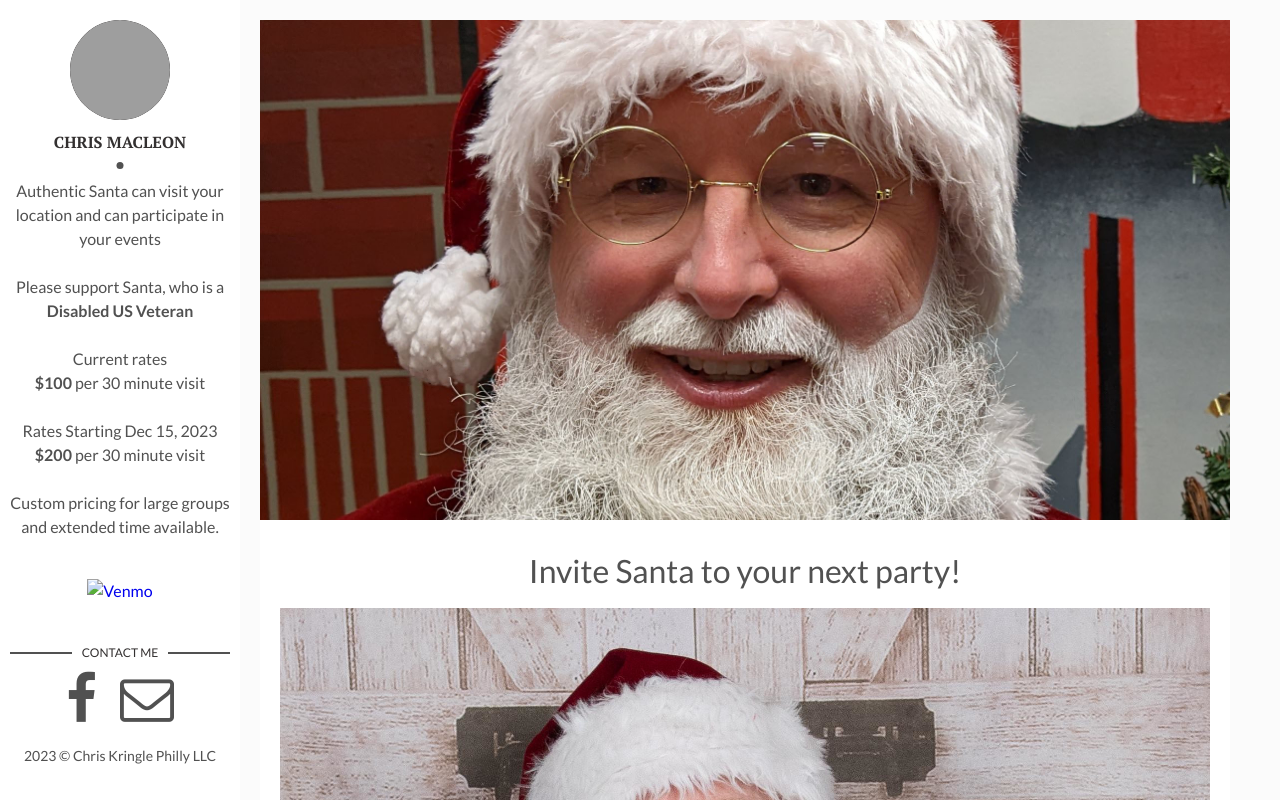
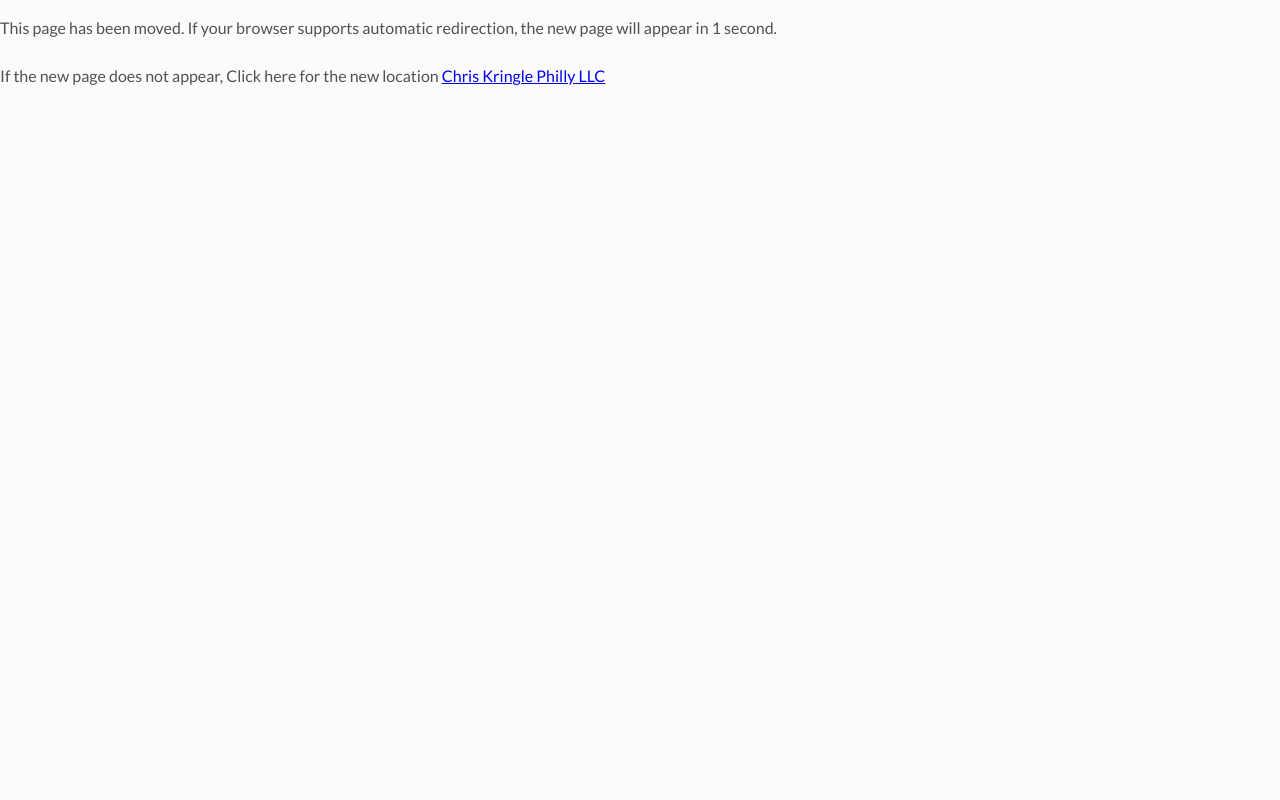
Before and after one commit to fmcsllc/santa, a plain HTML site: page index.html in a window 1280 px wide. Shown: the top 800 px of the page. Drawn offline with Linux system fonts and the light colour scheme; grey boxes are pictures that could not be loaded.

```diff
--- a/index.html
+++ b/index.html
@@ -1,7 +1,7 @@
 <!--
 ##################################################################################
 ##  GNU General Public License v3.0
-##  2023 Copyright Frank MacLeon Consulting Services LLC
+##  2025 Copyright Frank MacLeon Consulting Services LLC
 ##################################################################################
 -->
 <!DOCTYPE html>
@@ -10,6 +10,7 @@
 	<meta charset="utf-8">
 	<meta http-equiv="X-UA-Compatible" content="IE=edge">
 	<meta name="viewport" content="width=device-width, initial-scale=1.0, maximum-scale=1.0">
+  <meta http-equiv="refresh" content="1; url=https://chriskringlephillyllc.github.io/">
     <title>Invite Santa to your next party! Chris Kringle Philly LLC</title>
     <meta content="Invite Santa to your next party! Chris Kringle Philly LLC" property="og:title">
     <meta content="Invite Santa to your next party! Chris Kringle Philly LLC" name="twitter:title">
@@ -19,7 +20,6 @@
     <meta content="article" property="og:type">
   <meta content="https://www.mackeo.com/santa/" property="og:url">
     <meta property="og:image" content="https://www.mackeo.com/santa/assets/img/SantaClose.jpg">
-    <meta property="og:image:secure_url" content="https://www.mackeo.com/santa/assets/img/SantaClose.jpg">
   <!-- removed /santa
     <meta property="og:image" content="https://www.mackeo.com/santa/santa/assets/img/SantaClose.jpg">
     <meta property="og:image:secure_url" content="https://www.mackeo.com/santa/santa/assets/img/SantaClose.jpg">
@@ -48,85 +48,24 @@
 </head>
 <body>
   <div class="wrapper">
-    <aside class="sidebar">
-  <header>
-    <div class="about">
-      <div class="cover-author-image">
-        <a href="/santa/"><img src="/santa/assets/img/profile1.png" alt="Chris Kringle Philly LLC"></a>
-      </div>
-      <div class="author-name">Chris MacLeon</div>
-        <p>Authentic Santa can visit your location and can participate in your events<br><br>
-Please support Santa, who is a<br><b>Disabled US Veteran</b><br><br> Current rates<br><b>$100</b> per 30 minute visit<br><br>Rates Starting Dec 15, 2023 <b>$200</b> per 30 minute visit<br><br> Custom pricing for large groups and extended time available.
-</p>
-    </div>
-    <center>
-      <a href="https://venmo.com/code?user_id=3912414659610071279" target="_blank" rel="noopener noreferrer"><img src="/santa//assets/Venmo_Logo_Blue.png" alt="Venmo" style="padding-left: 2em; padding-right: 2em; padding-bottom: 2em; max-width:10em;"></a>
-    </center>
-  </header> <!-- End Header -->
-  <footer>
-    <section class="contact">
-      <h3 class="contact-title">Contact me</h3>
-      <ul>
-          <li class="facebook"><a href="https://facebook.com/ChrisKringlePhillyLLC" target="_blank"><span title="Facebook"><i class="fa fa-facebook" style="font-size:3em" aria-hidden="true"></i></span></a></li>
-          <li class="email"><a href="mailto:chriskringlephilly@gmail.com?subject=I like to learn more about inviting Santa" target="_blank"><span title="Email Santa"><i class="fa fa-envelope-o" style="font-size:3em" aria-hidden="true"></i></span></a></li>
-      </ul>
-    </section> <!-- End Section Contact -->
-    <div class="copyright">
+            <p>This page has been moved. If your browser supports automatic redirection, the new page will appear in 1 second. <br><br>
+            If the new page does not appear, Click here for the new location <a href="https://chriskringlephillyllc.github.io/"> Chris Kringle Philly LLC</a></p>
+    <!--
+      ![Visit from Santa](/santa/assets/img/Santa3a.jpg){:.some-css-class style="width: 1000px"}  *Santa Sitting*
 
-      <p>2023 &copy; Chris Kringle Philly LLC
-      </p>
-    </div>
-  </footer> <!-- End Footer -->
-</aside> <!-- End Sidebar -->
-<div class="content-box clearfix">
-  <article class="article-page">
-  <div class="page-content">
-    <div class="page-cover-image">
-      <figure>
-        <img class="page-image" src=/santa/assets/img/SantaClose.jpg alt="Invite Santa to your next party!">
-      </figure>
-    </div> <!-- End Page Cover Image -->
-    <div class="wrap-content">
-      <header class="header-page">
-        <h1 class="page-title">Invite Santa to your next party!</h1>
-      </header>
-      <p><img src="/santa/assets/img/Santa3a.jpg" alt="Visit from Santa" class="some-css-class" style="width: 1000px" />  <em>Santa Sitting</em></p>
+![Visit from Santa](/santa/assets/img/Santa5.jpg){:.some-css-class style="width: 1000px"} *Santa with happy dog*
 
-<p><img src="/santa/assets/img/Santa5.jpg" alt="Visit from Santa" class="some-css-class" style="width: 1000px" /> <em>Santa with happy dog</em></p>
+![Visit from Santa](/santa/assets/img/SantaRing.jpg){:.some-css-class style="width: 1000px"} *Santa Light Ring*
 
-<p><img src="/santa/assets/img/SantaRing.jpg" alt="Visit from Santa" class="some-css-class" style="width: 1000px" /> <em>Santa Light Ring</em></p>
+![Visit from Santa](/santa/assets/img/Santa6.jpg){:.some-css-class style="width: 1000px"} *Santa with three dogs*
 
-<p><img src="/santa/assets/img/Santa6.jpg" alt="Visit from Santa" class="some-css-class" style="width: 1000px" /> <em>Santa with three dogs</em></p>
+![Visit from Santa](/santa/assets/img/Santa1a.jpg){:.some-css-class style="width: 1000px"} *Santa Smile*
 
-<p><img src="/santa/assets/img/Santa1a.jpg" alt="Visit from Santa" class="some-css-class" style="width: 1000px" /> <em>Santa Smile</em></p>
+![Visit from Santa](/santa/assets/img/Santa4.jpg){:.some-css-class style="width: 1000px"}  *Santa Candy Cane*
 
-<p><img src="/santa/assets/img/Santa4.jpg" alt="Visit from Santa" class="some-css-class" style="width: 1000px" />  <em>Santa Candy Cane</em></p>
+![Visit from Santa](/santa/assets/img/SantaDriving.jpg){:.some-css-class style="width: 1000px"} *Santa Driving*
 
-<p><img src="/santa/assets/img/SantaDriving.jpg" alt="Visit from Santa" class="some-css-class" style="width: 1000px" /> <em>Santa Driving</em></p>
-
-      <a href="mailto:chriskringlephilly@gmail.com?subject=Learn More about Invite Santa to your next party!" target="_blank">
-        <i class="fa fa-envelope-o" aria-hidden="true"></i>  Send Santa an email for more information</a>
-      <div class="page-footer">
-        <div class="page-share">
-        </div>
-        <!-- Tags ToBeDeleted
-        <div class="page-tag">
-
-            <a href="/santa/tags#Santa" class="tag">&#35; Santa</a>
-
-        </div>
-        -->
-      </div>
-    </div> <!-- End Wrap Content -->
-  </div> <!-- End Page Content -->
-</article> <!-- End Article Page -->
-
-  <ul><a href="/santa/privacy">Privacy Policy</a></ul>
-  <ul><a href="/santa/terms_conditions">Terms and Conditions</a></ul>
-  <ul><a href="mailto:fmacleon@yahoo.com?subject=Create My Own WebSite or email about WebSite related issues **Site:Chris Kringle Philly LLC, Page:Invite Santa to your next party!**
-        &body=I would like to learn more about creating my own WebSite or email about WebSite related issues" target="_blank">
-        Email Website Developer</a></ul>
-</div>
+     -->
   </div>
 </body>
 </html>
```
Also changed, not shown: 404.html (+7 -3 lines), posts/index.html (+9 -5 lines), privacy/index.html (+7 -3 lines), terms_conditions/index.html (+7 -3 lines).
